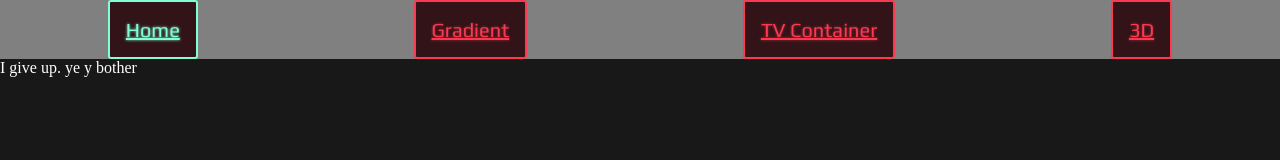
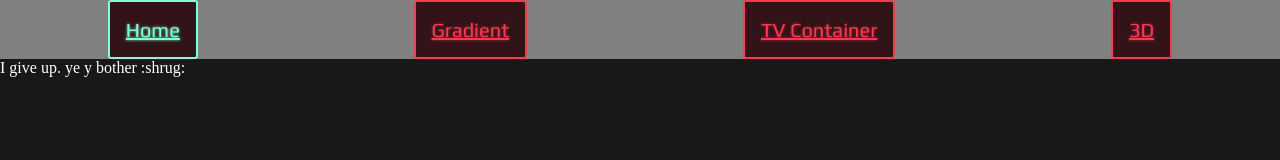
Before and after one commit to xpectro93/b_test, a React (Create React App) app in the folder frontend/: page / in a window 1280 px wide. Shown: the top 160 px of the page. Built offline with nearby package versions, Linux system fonts and the light colour scheme.

Commit message:
add text

```diff
--- a/frontend/src/App.js
+++ b/frontend/src/App.js
@@ -41,6 +41,7 @@ function App() {
          I give up.
          ye
          y bother
+         :shrug:
         </div>
         </Route>
 
```
